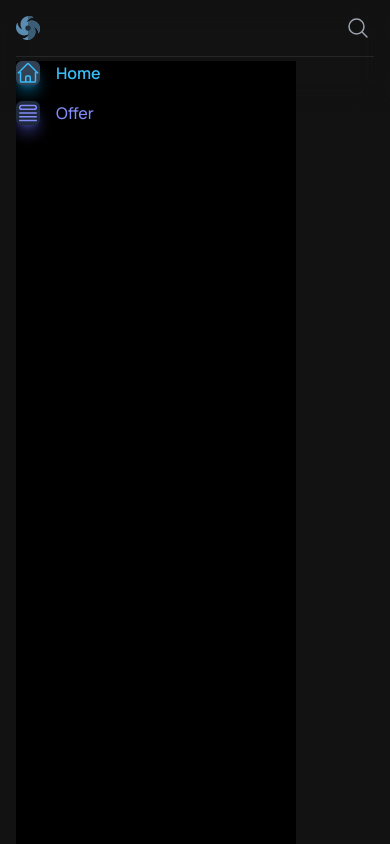
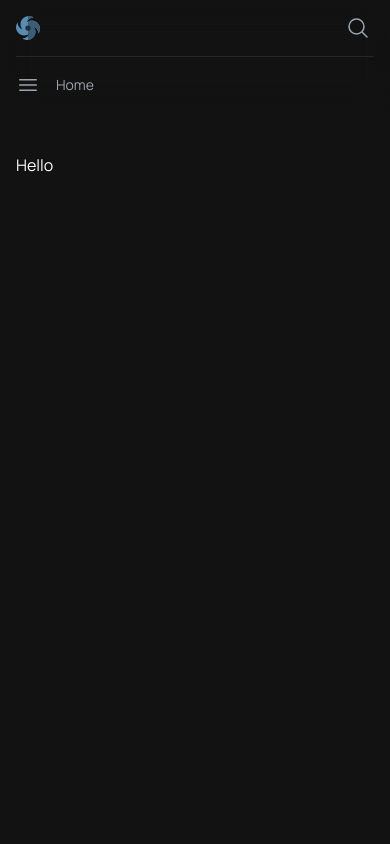
Before and after one commit to caluff/blackout_coffee, a Next.js app: page / in a window 390 px wide. Built offline with nearby package versions, Linux system fonts and the light colour scheme; what tailwindcss-animated would draw is missing.

Commit message:
upgrade Sidebar.tsx

```diff
--- a/app/layout.tsx
+++ b/app/layout.tsx
@@ -9,14 +9,13 @@ import React, {useState} from "react";
 // }
 
 export default function RootLayout({children,}: { children: React.ReactNode }) {
-  const [showSidebar, setShowSidebar] = useState(true);
-  const [open, setOpen] = useState(true);
+  const [showSidebar, setShowSidebar] = useState(false);
   return (
     <html lang="en">
     <body className={"relative bg-fixed"}>
     {/*<ParticlesCanvas/>*/}
     <Navbar onMenuButtonClick={() => setShowSidebar((prev) => !prev)}/>
-    <div className={""}>
+    <div className={"overflow-hidden"}>
       <div className={"mx-auto px-4 sm:px-6 md:px-8"}>
           <Sidebar open={showSidebar} setOpen={setShowSidebar}/>
       <div className={"lg:pl-[19.5rem]"}>
--- a/components/Sidebar.tsx
+++ b/components/Sidebar.tsx
@@ -1,6 +1,6 @@
 import React from 'react';
 import {PropsSidebar} from "@/types";
-import {MagnifyingGlassIcon, HomeIcon, QueueListIcon} from "@heroicons/react/24/outline";
+import {MagnifyingGlassIcon, HomeIcon, QueueListIcon,XMarkIcon} from "@heroicons/react/24/outline";
 import Link from "next/link";
 import classNames from "classnames";
 
@@ -8,11 +8,24 @@ const Sidebar = ({open, setOpen}: PropsSidebar) => {
   return (
     <div
       className={classNames({
-        " h-full lg:block fixed z-10 top-[3.8125rem] right-auto w-[19.5rem] pb-10 pr-8 overflow-auto lg:translate-x-1":true,
+        "h-full lg:block fixed z-10 top-[3.8125rem] right-auto w-[19.5rem] pb-10 pr-8 overflow-auto overflow-y-auto lg:translate-x-1":true,
+        "transition-transform .3s ease-in-out md:translate-x-o":true,
         "-translate-x-full":!open,
-        "transition-transform .3s ease-in-out md:translate-x-o":true
+        // "fixed z-10 h-full lg:block top-[3.8125rem] right-auto w-[19.5rem] pb-10 pr-8 overflow-auto overflow-y-auto":open,
       })}>
-      <nav id={"nav"} className={"lg:text-sm lg:leading-6 relative h-full bg-black"}>
+      <div className={classNames({
+        "fixed inset-0 backdrop-blur-sm lg:backdrop-blur-none":open,
+      })}></div>
+      {open &&(
+        <button type={"button"}
+                className={classNames({
+                  "absolute z-10 top-5 right-5 w-8 h-8 lg:hidden flex items-center justify-center hover:text-slate-300 text-slate-400":true,
+                })}>
+          <span className={"sr-only"}>Close Navigation</span>
+          <XMarkIcon width={24} height={24} onClick={()=>setOpen(!open)}/>
+        </button>
+      )}
+      <nav id={"nav"} className={"lg:text-sm lg:leading-6 relative h-full bg-black/80"}>
         <div className={"sticky top-0 -ml-0.5 pointer-events-none hidden lg:block"}>
           <div className={"h-10 bg-transparent"}></div>
           <div className={"bg-transparent relative pointer-events-auto ml-1"}>
```
